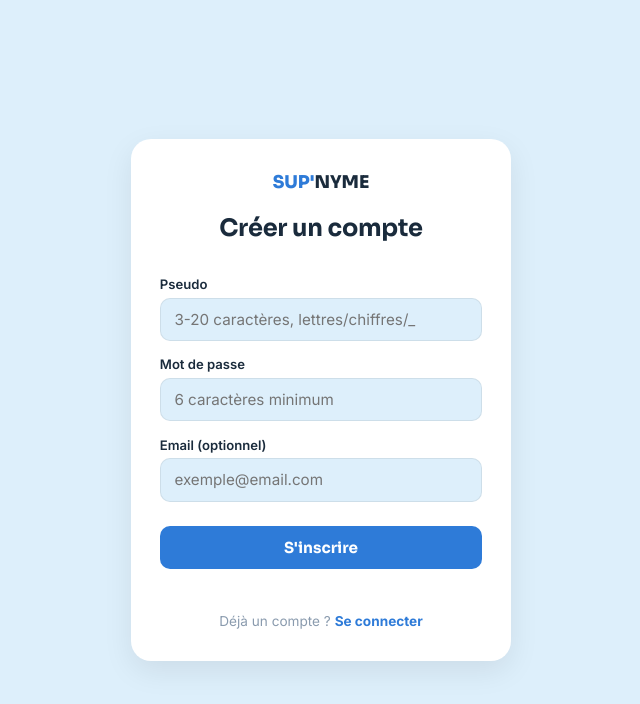
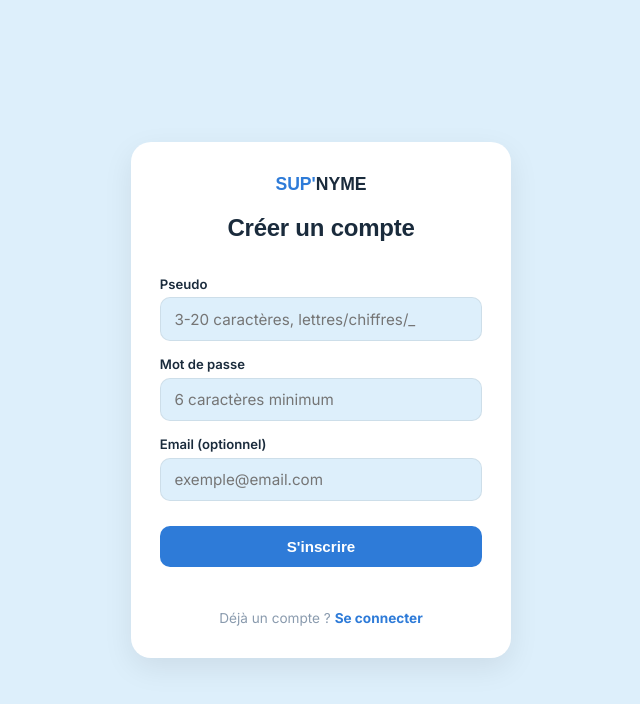
Before and after one commit to chillstorm00/supnyme, a website: page public/register.html in a window 1280 px wide. Shown: the whole page, without its empty margins (319-959 px from the left). Drawn offline with Linux system fonts and the light colour scheme; no server answers.

Commit message:
Update register.html

```diff
--- a/public/register.html
+++ b/public/register.html
@@ -5,7 +5,7 @@
 <meta name="viewport" content="width=device-width, initial-scale=1.0" />
 <title>Créer un compte — SUP'NYME</title>
 <link rel="preconnect" href="https://fonts.googleapis.com">
-<link href="https://fonts.googleapis.com/css2?family=Sora:wght@600;700;800&family=Inter:wght@400;500;600;700&display=swap" rel="stylesheet">
+<link href="https://fonts.googleapis.com/css2?family=Playfair+Display:wght@600;700;800&family=Inter:wght@400;500;600;700&display=swap" rel="stylesheet">
 <link rel="stylesheet" href="style.css" />
 <script src="theme.js"></script>
 </head>
```
